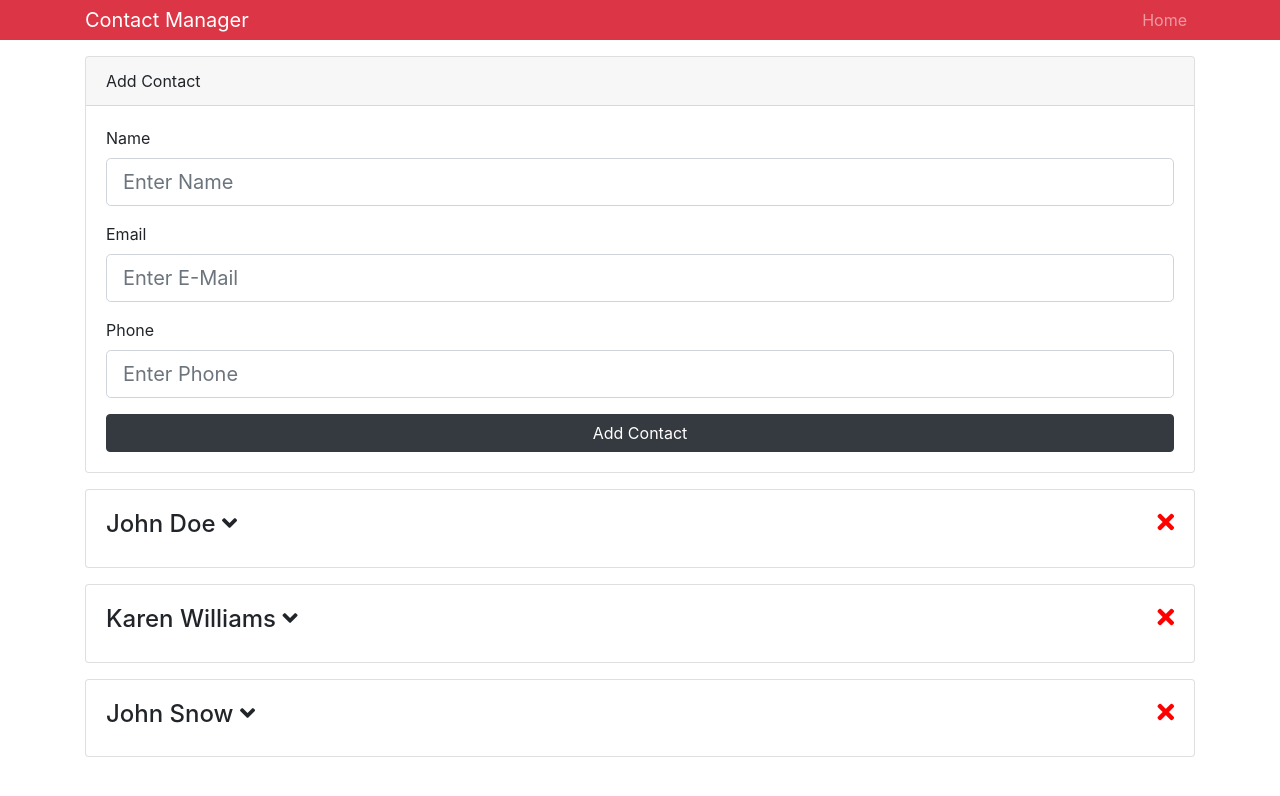
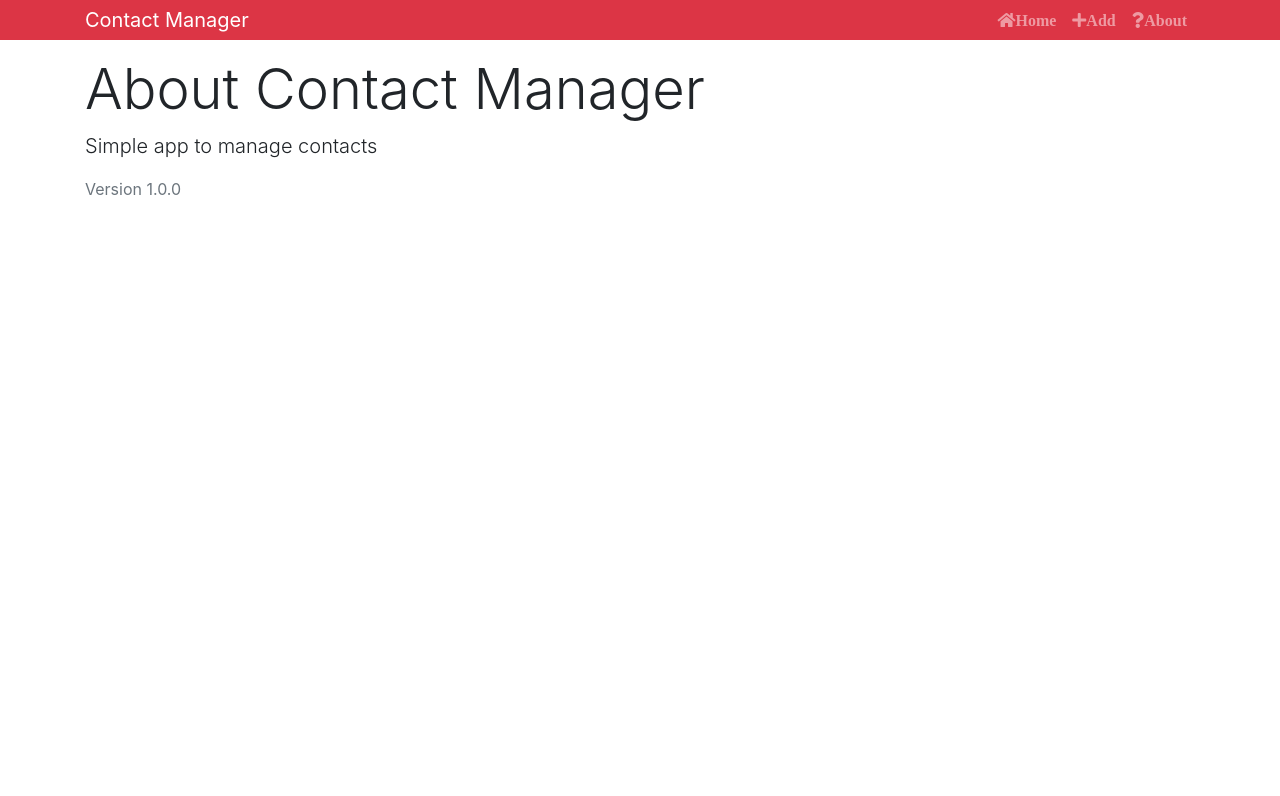
Before and after one commit to Xorpio89/Contact-Manager, a React (Create React App) app: page /about in a window 1280 px wide. Shown: the top 796 px of the page. Built offline with nearby package versions, Linux system fonts and the light colour scheme.

Commit message:
Router Added with Links and Not Found Page

```diff
--- a/package.json
+++ b/package.json
@@ -7,6 +7,7 @@
     "classnames": "^2.2.6",
     "react": "^16.5.1",
     "react-dom": "^16.5.1",
+    "react-router-dom": "^4.3.1",
     "react-scripts": "1.1.5",
     "uuid": "^3.3.2"
   },
--- a/src/App.js
+++ b/src/App.js
@@ -1,7 +1,10 @@
 import React, { Component } from "react";
+import { BrowserRouter as Router, Route, Switch } from "react-router-dom";
 import Contacts from "./components/contacts/Contacts";
+import AddContact from "./components/contacts/AddContact";
 import Header from "./components/layout/Header";
-import AddContact from "./components/contacts/AddContact";
+import About from "./components/pages/About";
+import NotFound from "./components/pages/NotFound";
 
 import { Provider } from "./context";
 
@@ -12,13 +15,19 @@
   render() {
     return (
       <Provider>
-        <div className="App">
-          <Header branding="Contact Manager" />
-          <div className="container">
-            <AddContact />
-            <Contacts />
+        <Router>
+          <div className="App">
+            <Header branding="Contact Manager" />
+            <div className="container">
+              <Switch>
+                <Route exact path="/" component={Contacts} />
+                <Route exact path="/contact/add" component={AddContact} />
+                <Route exact path="/about" component={About} />
+                <Route component={NotFound} />
+              </Switch>
+            </div>
           </div>
-        </div>
+        </Router>
       </Provider>
     );
   }
--- a/src/components/contacts/AddContact.js
+++ b/src/components/contacts/AddContact.js
@@ -42,8 +42,11 @@
     this.setState({
       name: "",
       email: "",
-      phone: ""
+      phone: "",
+      errors: {}
     });
+
+    this.props.history.push("/");
   };
   onChange = e => this.setState({ [e.target.name]: e.target.value });
 
--- a/src/components/contacts/Contacts.js
+++ b/src/components/contacts/Contacts.js
@@ -10,6 +10,9 @@
           const { contacts } = value;
           return (
             <React.Fragment>
+              <h1 className="display-4 mb-2">
+                <span className="text-danger">Contact</span> List
+              </h1>
               {contacts.map(contact => (
                 <Contact key={contact.id} contact={contact} />
               ))}
--- a/src/components/layout/Header.js
+++ b/src/components/layout/Header.js
@@ -1,5 +1,6 @@
 import React from "react";
 import PropTypes from "prop-types";
+import { Link } from "react-router-dom";
 
 const Header = props => {
   const { branding } = props;
@@ -12,9 +13,19 @@
         <div>
           <ul className="navbar-nav mr-auto">
             <li className="nav-item">
-              <a href="/" className="nav-link">
-                Home
-              </a>
+              <Link to="/" className="nav-link">
+                <i className="fas fa-home">Home</i>
+              </Link>
+            </li>
+            <li className="nav-item">
+              <Link to="/contact/add" className="nav-link">
+                <i className="fas fa-plus">Add</i>
+              </Link>
+            </li>
+            <li className="nav-item">
+              <Link to="/about" className="nav-link">
+                <i className="fas fa-question">About</i>
+              </Link>
             </li>
           </ul>
         </div>
--- /dev/null
+++ b/src/components/pages/About.js
@@ -0,0 +1,13 @@
+import React from "react";
+
+const About = () => {
+  return (
+    <div>
+      <h1 className="display-4">About Contact Manager</h1>
+      <p className="lead">Simple app to manage contacts</p>
+      <p className="text-secondary">Version 1.0.0</p>
+    </div>
+  );
+};
+
+export default About;
--- /dev/null
+++ b/src/components/pages/NotFound.js
@@ -0,0 +1,12 @@
+import React from "react";
+
+export default () => {
+  return (
+    <div>
+      <h1 className="display-4">
+        <span className="text-danger">404</span> Page not found
+      </h1>
+      <p className="lead">Sorry, that page does not exist</p>
+    </div>
+  );
+};
```
Also changed, not shown: 1 other file (tests, documents, lock files or other folders).
